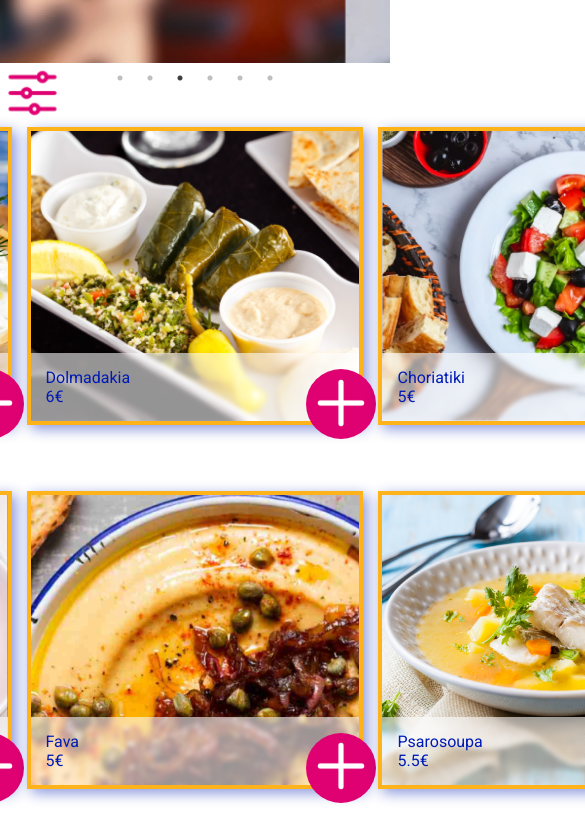
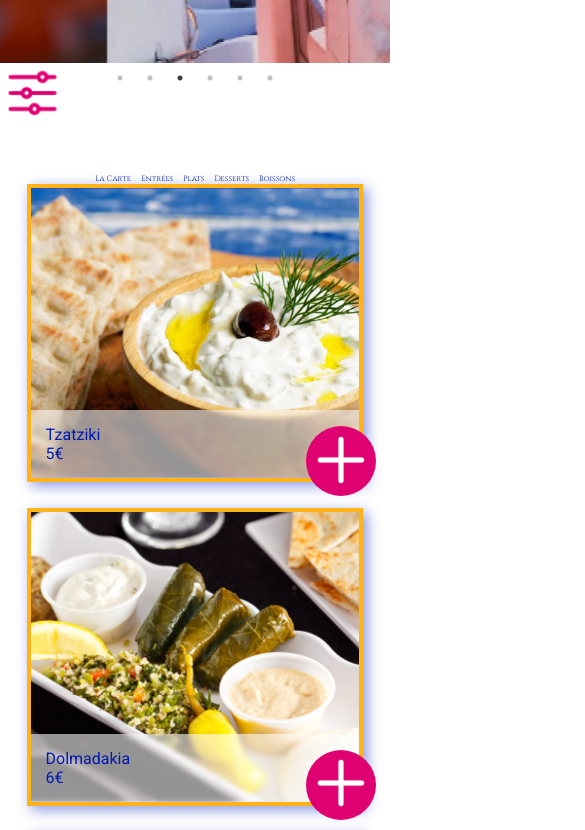
Before and after one commit to Chlopes92/OdysseeCulinaire, a React (Create React App) app: page /products in a window 390 px wide. Shown: the part 720-1550 px from the top of the page, 585 px wide, since content can reach past the window. Built offline with nearby package versions, Linux system fonts and the light colour scheme.

Commit message:
responsive

```diff
--- a/src/components/NavBar/NavBar.tsx
+++ b/src/components/NavBar/NavBar.tsx
@@ -1,7 +1,7 @@
 import { NavLink } from "react-router-dom";
 import style from "./NavBar.module.css";
 
-const NavBar = () => {
+const NavBar = ({ customClass= "" }) => {
 
     const navLinks = [
         {
@@ -33,7 +33,7 @@ const NavBar = () => {
 
     return (
         <nav>
-            <ul className={style.list}>
+            <ul className={`${style.list}  ${customClass}`}>
                 {navLinks.map((link) => (
                     <li key={link.id}>
                          <NavLink to={link.url}>{link.text}</NavLink>
--- a/src/pages/ProductCategoryPage.tsx
+++ b/src/pages/ProductCategoryPage.tsx
@@ -9,6 +9,7 @@ import Carousel from "components/Carousel/Carousel";
 import ProductItem from "components/ProductItem/ProductItem";
 import style from './ProductsPage.module.css'
 import { useState } from "react";
+import NavBar from "components/NavBar/NavBar";
 
 
 const tagValues: TagType[] = ["vegan", "vegetarien", "viande", "sans-gluten", "avec-alcool", "sans-alcool"];
@@ -183,6 +184,7 @@ const ProductCategoryPage = () =>{
         <main>
             <Carousel />
             <FilterSection />
+            <NavBar customClass={style.customNav} />
             <ul className={style.menu}>
                 {product_displayed.map((product) => (
                     <li key={product.id}>
@@ -190,6 +192,7 @@ const ProductCategoryPage = () =>{
                     </li>
                 ))}
             </ul>
+            <img src="/image/icons/athena.png" alt="" />
         </main>
     );
 }
--- a/src/pages/ProductsPage.module.css
+++ b/src/pages/ProductsPage.module.css
@@ -1,9 +1,8 @@
 .menu {
-    display: grid;
+    display: flex;
+    flex-wrap: wrap;
+    grid-gap: 30px;
     justify-content: center;
-    grid-template-columns: repeat(3, 1fr); /* Utilisation d'auto-fit */
-    grid-column-gap: 15px;
-    grid-row-gap: 70px;
 }
 
 .selected{
@@ -33,3 +32,13 @@
     display: flex;
     grid-gap: 15px;
 } */
+
+.customNav{
+    display: block;
+}
+
+@media(max-width: 900px){
+    .customNav{
+        display: flex;
+    }
+}
--- a/src/pages/ProductsPage.tsx
+++ b/src/pages/ProductsPage.tsx
@@ -197,10 +197,11 @@ const ProductsPage = () => {
     <main>
       <Carousel />
       <FilterSection />
-      <NavBar />
+      <NavBar customClass={style.customNav} />
       <section>
         <ul className={style.menu}>{product_displayed}</ul>
       </section>
+      <img src="/image/icons/athena.png" alt="" />
     </main>
   );
 };
```
